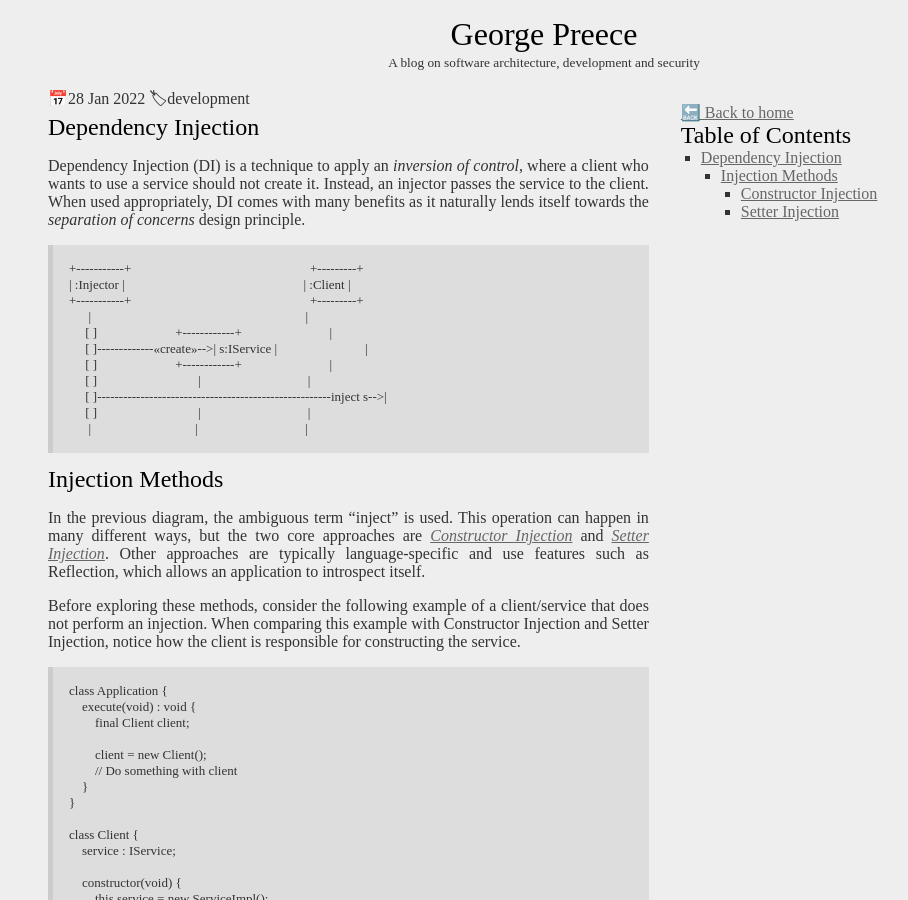
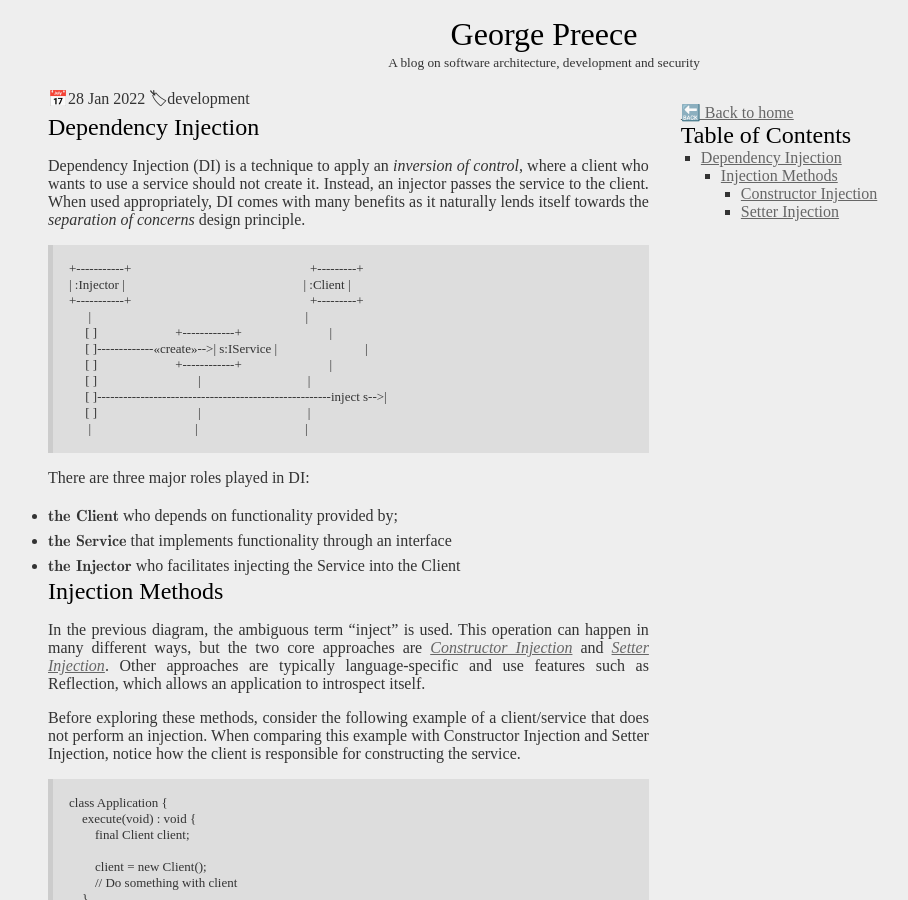
Before and after one commit to GeorgePreece/GeorgePreece.github.io, a Jekyll site: the page built from _posts/2022-01-28-dependency-injection.md, in a window 1280 px wide and 900 px high. Shown: the whole window, without its empty margins (96-1004 px from the left). Built offline with Jekyll 4.4.1, drawn with Linux system fonts in a browser that asks for light colours; some web fonts are replaced.

Commit message:
Add roles to intro

````diff
--- a/_posts/2022-01-28-dependency-injection.md
+++ b/_posts/2022-01-28-dependency-injection.md
@@ -25,6 +25,11 @@ Dependency Injection (DI) is a technique to apply an _inversion of control_, whe
      [ ]                               |                                 |
       |                                |                                 |
 ```
+
+There are three major roles played in DI:
+- **the Client** who depends on functionality provided by;
+- **the Service** that implements functionality through an interface
+- **the Injector** who facilitates injecting the Service into the Client
 
 ## Injection Methods
 In the previous diagram, the ambiguous term "inject" is used. This operation can happen in many different ways, but the two core approaches are [_Constructor Injection_](#constructor-injection) and [_Setter Injection_](#setter-injection). Other approaches are typically language-specific and use features such as Reflection, which allows an application to introspect itself.
````
